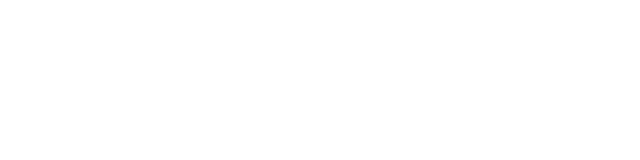
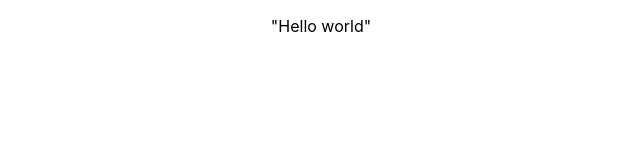
Before and after one commit to yujin-hong-123/roommate-finder, a React (Create React App) app in the folder front-end/: page / in a window 1280 px wide. Before the commit this address had no page. Shown: the top 160 px of the page, without its empty margins (319-959 px from the left). Built offline with nearby package versions, Linux system fonts and the light colour scheme.

Commit message:
set up for profile screen

```diff
--- a/front-end/src/App.js
+++ b/front-end/src/App.js
@@ -1,13 +1,13 @@
-import logo from './logo.svg';
 import './App.css';
 import {BrowserRouter as Router, Routes, Route} from "react-router-dom"
+import Profile from './Profile'
 
 function App() {
   return (
     <div className="App">
       <Router>
         <Routes>
-
+          <Route path="/" element={<Profile />}> </Route>
         </Routes>
       </Router>
     </div>
--- a/front-end/src/Profile.js
+++ b/front-end/src/Profile.js
@@ -1,7 +1,11 @@
+import "./Profile.css"
+
 function Profile() {
     return (
       <div className="Profile">
-
+        <p>"Hello world"</p>
       </div>
     );
   }
+
+export default Profile
```
